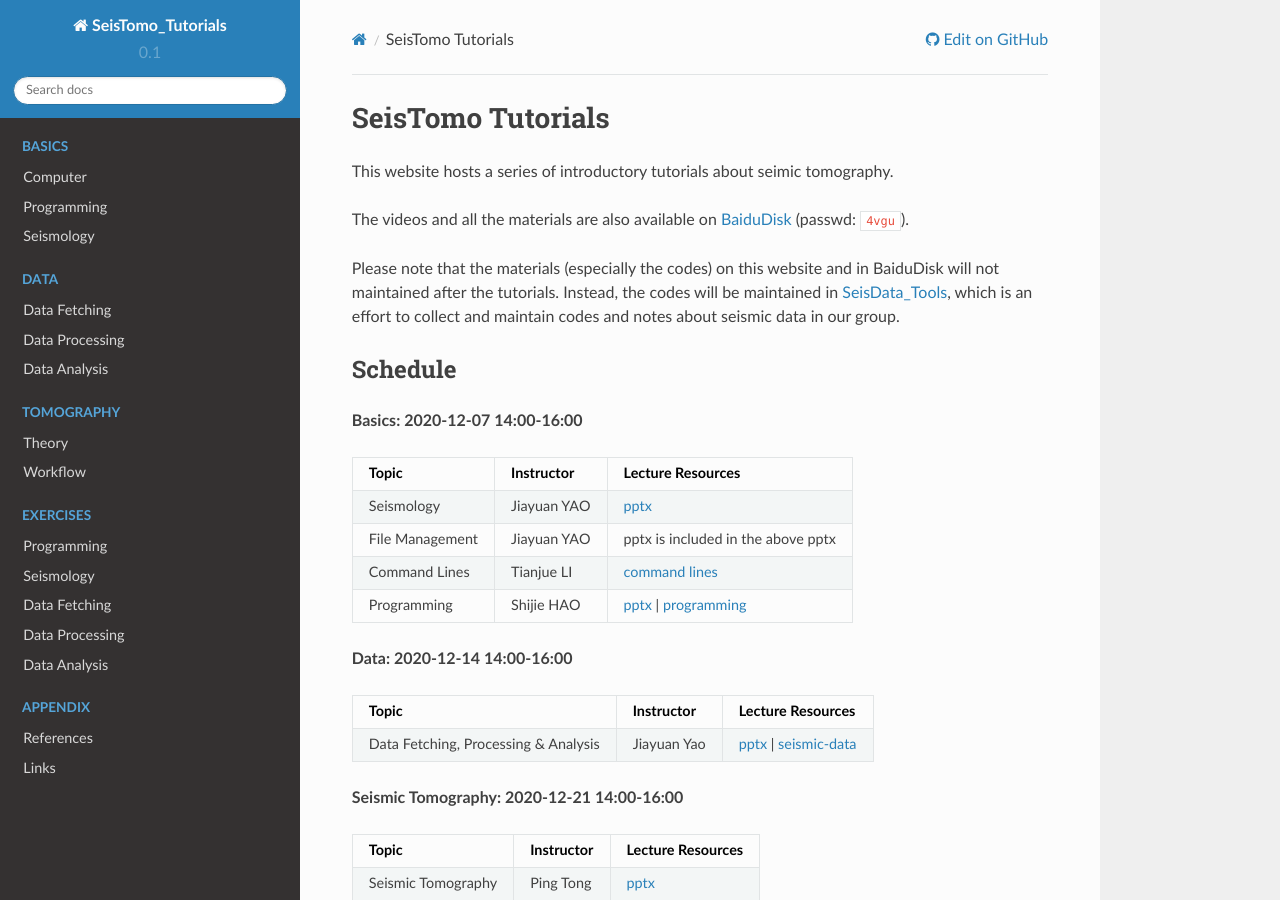
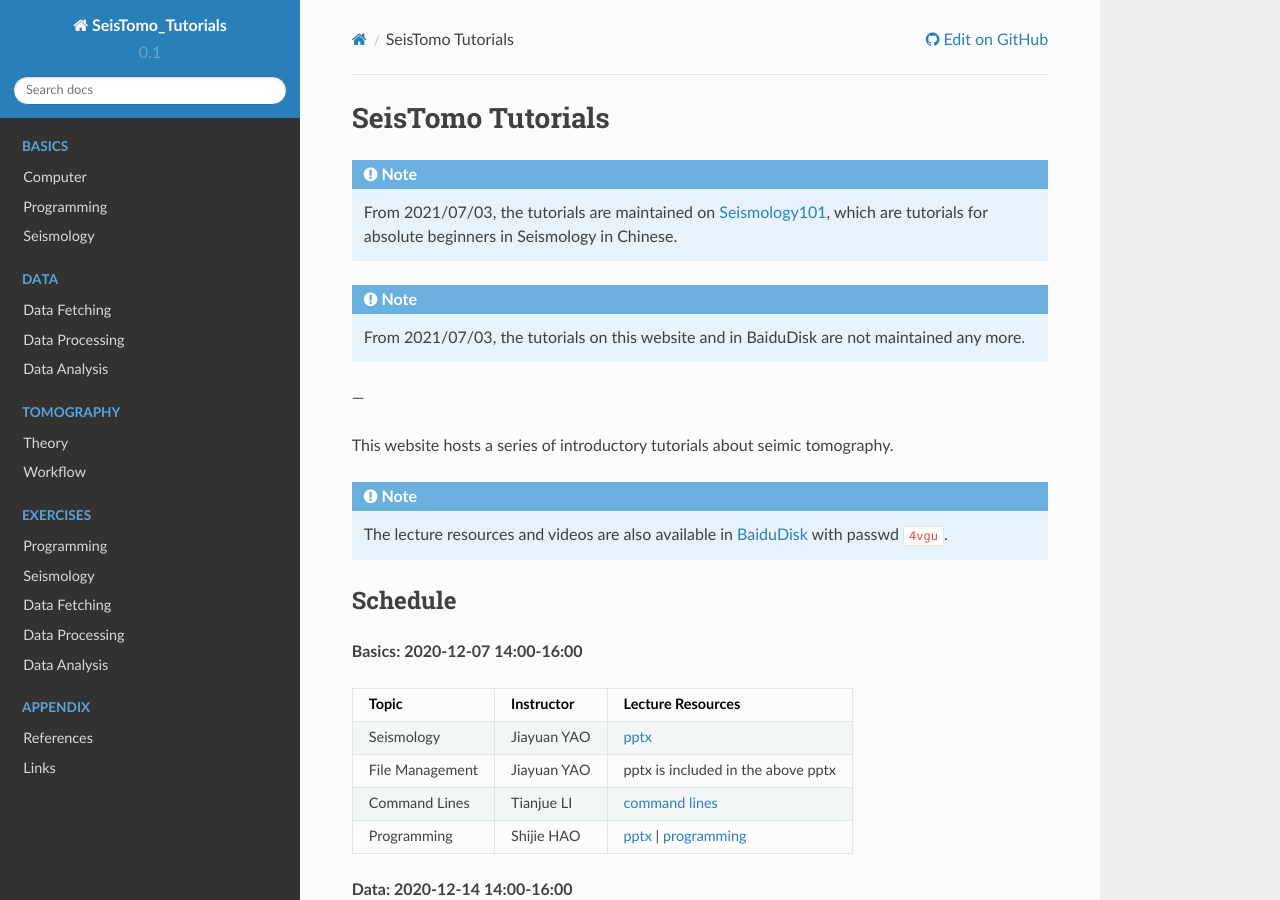
Before and after one commit to MIGG-NTU/SeisTomo_Tutorials, a Sphinx documentation site: the page built from source/index.rst, in a window 1280 px wide and 900 px high. Built offline with Sphinx 7.4.7 and the Read the Docs theme 2.0.0, drawn with Linux system fonts in a browser that asks for light colours.

Commit message:
Annouce that the website is not maintained (#76)

```diff
--- a/source/index.rst
+++ b/source/index.rst
@@ -1,12 +1,23 @@
 SeisTomo Tutorials
 ==================
 
+.. note::
+
+   From 2021/07/03, the tutorials are maintained on `Seismology101 <https://seismo-learn.org/seismology101/>`__,
+   which are tutorials for absolute beginners in Seismology in Chinese.
+
+.. note::
+
+   From 2021/07/03, the tutorials on this website and in BaiduDisk are not maintained any more.
+
+---
+
 This website hosts a series of introductory tutorials about seimic tomography.
 
-The videos and all the materials are also available on `BaiduDisk <https://pan.baidu.com/s/1-8wQmywkvByrPtBhKD4x5g>`__ (passwd: ``4vgu``).
+.. note::
 
-Please note that the materials (especially the codes) on this website and in BaiduDisk will not maintained after the tutorials. Instead, the codes will be maintained in `SeisData_Tools <https://github.com/MIGG-NTU/SeisData_Tools>`__, which is an effort to collect and maintain codes and notes about seismic data in our group.
-
+   The lecture resources and videos are also available in
+   `BaiduDisk <https://pan.baidu.com/s/1-8wQmywkvByrPtBhKD4x5g>`__ with passwd ``4vgu``.
 
 Schedule
 --------
```
